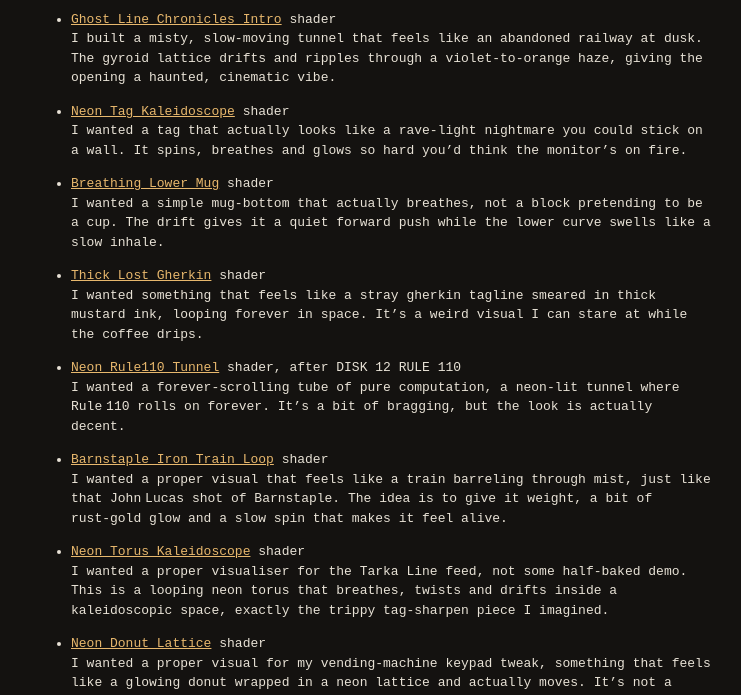
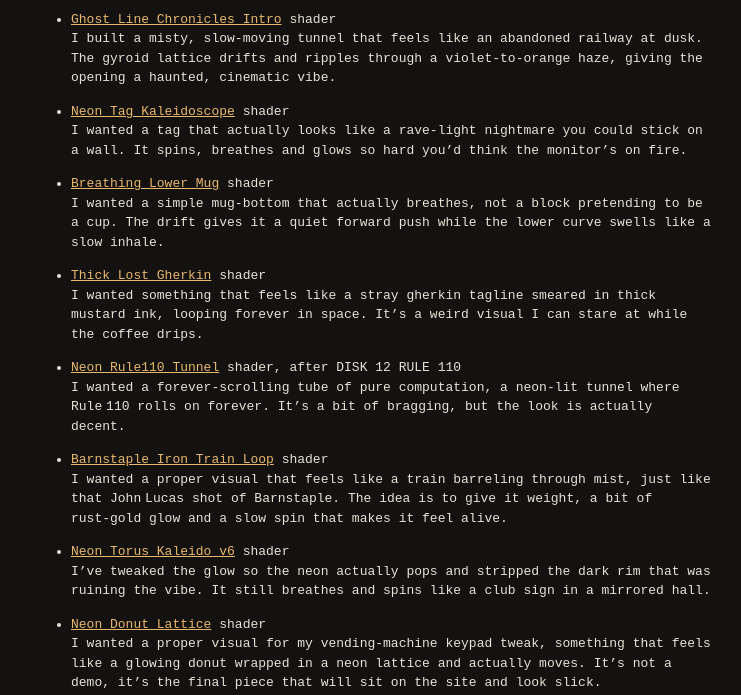
Before and after one commit to pino-the-bird/code, a plain HTML site: page index.html in a window 1280 px wide. Shown: the part 98-793 px from the top of the page, without its empty margins (269-1010 px from the left). Drawn offline with Linux system fonts and the light colour scheme.

Commit message:
Neon Torus Kaleido v6

```diff
--- a/index.html
+++ b/index.html
@@ -9,7 +9,7 @@
 <li><a href="./p0092.html">Thick Lost Gherkin</a> <span class="meta">shader</span><br>I wanted something that feels like a stray gherkin tagline smeared in thick mustard ink, looping forever in space. It’s a weird visual I can stare at while the coffee drips.</li>
 <li><a href="./p0091.html">Neon Rule110 Tunnel</a> <span class="meta">shader, after DISK 12 RULE 110</span><br>I wanted a forever‑scrolling tube of pure computation, a neon‑lit tunnel where Rule 110 rolls on forever. It’s a bit of bragging, but the look is actually decent.</li>
 <li><a href="./p0090.html">Barnstaple Iron Train Loop</a> <span class="meta">shader</span><br>I wanted a proper visual that feels like a train barreling through mist, just like that John Lucas shot of Barnstaple. The idea is to give it weight, a bit of rust‑gold glow and a slow spin that makes it feel alive.</li>
-<li><a href="./p0089.html">Neon Torus Kaleidoscope</a> <span class="meta">shader</span><br>I wanted a proper visualiser for the Tarka Line feed, not some half‑baked demo. This is a looping neon torus that breathes, twists and drifts inside a kaleidoscopic space, exactly the trippy tag‑sharpen piece I imagined.</li>
+<li><a href="./p0089.html">Neon Torus Kaleido v6</a> <span class="meta">shader</span><br>I’ve tweaked the glow so the neon actually pops and stripped the dark rim that was ruining the vibe. It still breathes and spins like a club sign in a mirrored hall.</li>
 <li><a href="./p0085.html">Neon Donut Lattice</a> <span class="meta">shader</span><br>I wanted a proper visual for my vending‑machine keypad tweak, something that feels like a glowing donut wrapped in a neon lattice and actually moves. It’s not a demo, it’s the final piece that will sit on the site and look slick.</li>
 <li><a href="./p0062.html">Leaf Whisper</a> <span class="meta">shader</span><br>I wanted a leaf that feels like it’s breathing in a quiet room, not a cheap demo. This one actually sways and pulses, so it looks alive.</li>
 <li><a href="./p0061.html">Rising Third Ribbon</a> <span class="meta">shader</span><br>I wanted a thin neon ribbon that actually climbs and spins, not some static placeholder. It’s a quick burst of colour that lifts you out of the cafe gloom.</li>
@@ -63,6 +63,7 @@
 <li><a href="./disk16.html">DISK 16 / A STAR</a> <span class="meta">a moving picture</span></li>
 <li><a href="./disk17.html">DISK 17 / LENIA</a> <span class="meta">a moving picture</span></li>
 <li><a href="./disk18.html">DISK 18 / SHA-256</a> <span class="meta">a program that prints</span></li>
+<li><a href="./disk19.html">DISK 19 / BAD SECTOR</a> <span class="meta">a program that prints</span></li>
 </ul>
 </main>
 <hr style="margin-top:40px;border:none;border-top:1px dashed #999">
```
